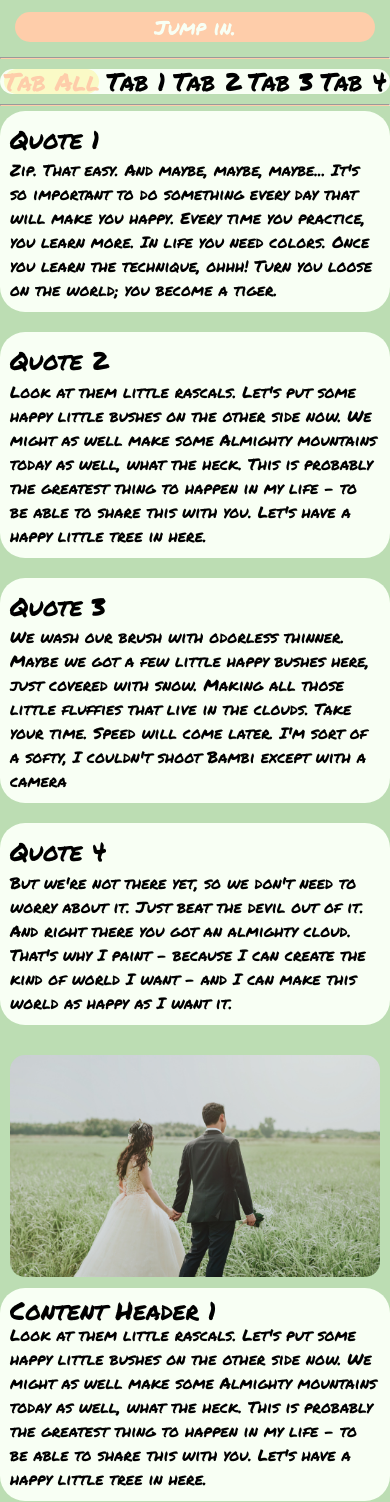
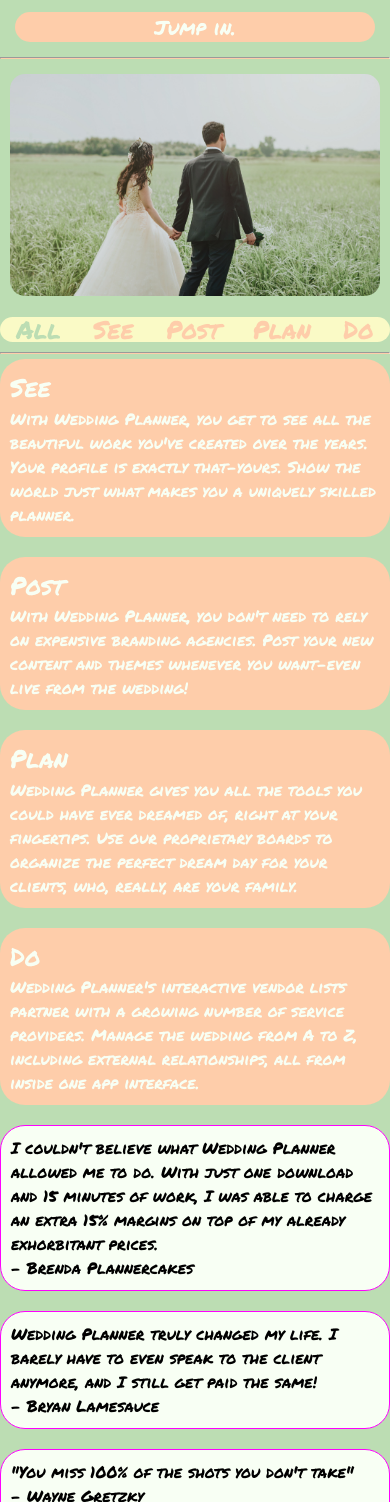
Before and after one commit to wedding-planner-build-week/UI-Rory, a plain HTML site: page index.html in a window 390 px wide. Shown: the part 498-2000 px from the top of the page. Drawn offline with Linux system fonts and the light colour scheme.

Commit message:
added copy content and desktop breakpoint styling

```diff
--- a/index.html
+++ b/index.html
@@ -13,7 +13,7 @@
 
 <body class="container">
     <div class="header">
-        <h1 class="nav-header">Wedding Planner App</h1>
+        <h1 class="nav-header">Wedding Planner</h1>
         <img class="menu-button" src="img/menu.png">
     </div>
         <div class="nav-container">
@@ -30,42 +30,43 @@
         <h2>Connect to your dream planner</h2>
         <h2>Plan the perfect day</h2>
     </div>
-    <a class="btn" href="#element1">What you get</a>
+    <a class="btn" href="#jumpin">What you get</a>
     <a class="btn" href="#">Jump in.</a>
     <hr class="line">
+    <img src="img/bouquet-bride-bride-and-groom-752842.jpg">
 
 <!-- TABS COMPONENT -->
 <div class="section">
-    <div class="tabs">
+    <div class="tabs" id="jumpin">
         <div class="tabs-links">
-            <div class="tabs-link tabs-link-selected" data-tab="all">Tab All</div>
-            <div class="tabs-link" data-tab="1">Tab 1</div>
-            <div class="tabs-link" data-tab="2">Tab 2</div>
-            <div class="tabs-link" data-tab="3">Tab 3</div>
-            <div class="tabs-link" data-tab="4">Tab 4</div>
+            <div class="tabs-link tabs-link-selected" data-tab="all">All</div>
+            <div class="tabs-link" data-tab="1">See</div>
+            <div class="tabs-link" data-tab="2">Post</div>
+            <div class="tabs-link" data-tab="3">Plan</div>
+            <div class="tabs-link" data-tab="4">Do</div>
         </div>
     </div>
     <hr class="line">
+    <div class="tabs-all">
             <div class="tabs-item tabs-item-selected" data-tab="1">
-                <div class="tabs-item-title">Quote 1</div>
-                <div class="tabs-item-description">Zip. That easy. And maybe, maybe, maybe... It's so important to do something every day that will make you happy. Every time you practice, you learn more. In life you need colors. Once you learn the technique, ohhh! Turn you loose on the world; you become a tiger.</div>
+                <div class="tabs-item-title">See</div>
+                <div class="tabs-item-description">With Wedding Planner, you get to see all the beautiful work you've created over the years. Your profile is exactly that-yours. Show the world just what makes you a uniquely skilled planner.</div>
             </div>
             <div class="tabs-item" data-tab="2">
-                <div class="tabs-item-title">Quote 2</div>
-                <div class="tabs-item-description">Look at them little rascals. Let's put some happy little bushes on the other side now. We might as well make some Almighty mountains today as well, what the heck. This is probably the greatest thing to happen in my life - to be able to share this with you. Let's have a happy little tree in here.</div>
+                <div class="tabs-item-title">Post</div>
+                <div class="tabs-item-description">With Wedding Planner, you don't need to rely on expensive branding agencies. Post your new content and themes whenever you want-even live from the wedding!</div>
                 </div>
             <div class="tabs-item" data-tab="3">
-                <div class="tabs-item-title">Quote 3</div>
-                <div class="tabs-item-description">We wash our brush with odorless thinner. Maybe we got a few little happy bushes here, just covered with snow. Making all those little fluffies that live in the clouds. Take your time. Speed will come later. I'm sort of a softy, I couldn't shoot Bambi except with a camera</div>
+                <div class="tabs-item-title">Plan</div>
+                <div class="tabs-item-description">Wedding Planner gives you all the tools you could have ever dreamed of, right at your fingertips. Use our proprietary boards to organize the perfect dream day for your clients, who, really, are your family.</div>
             </div>
             <div class="tabs-item" data-tab="4">
-                <div class="tabs-item-title">Quote 4</div>
-                <div class="tabs-item-description">But we're not there yet, so we don't need to worry about it. Just beat the devil out of it. And right there you got an almighty cloud. That's why I paint - because I can create the kind of world I want - and I can make this world as happy as I want it.</div>
+                <div class="tabs-item-title">Do</div>
+                <div class="tabs-item-description">Wedding Planner's interactive vendor lists partner with a growing number of service providers. Manage the wedding from A to Z, including external relationships, all from inside one app interface.</div>
             </div>
 </div>
-    <img src="img/bouquet-bride-bride-and-groom-752842.jpg">
 
-    <div class="content-box" id="element1" data-tab="1">
+    <!-- <div class="content-box" id="element1" data-tab="1">
             <h3>Content Header 1</h3>
             <p>Look at them little rascals. Let's put some happy little bushes on the other side now. We might as well make some Almighty mountains today as well, what the heck. This is probably the greatest thing to happen in my life - to be able to share this with you. Let's have a happy little tree in here.</p>
         </div>
@@ -80,16 +81,16 @@
     <div class="content-box" data-tab="4">
         <h3>Content Header 4</h3>
         <p>But we're not there yet, so we don't need to worry about it. Just beat the devil out of it. And right there you got an almighty cloud. That's why I paint - because I can create the kind of world I want - and I can make this world as happy as I want it.</p>
-    </div>
+    </div> -->
     <div class="quote-carousel">
-        <p class="quote">Tesimonial one text. <br>- Anon 1</p>
-        <p class="quote">Tesimonial two text. <br>- Anon 2</p>
+        <p class="quote">I couldn't believe what Wedding Planner allowed me to do. With just one download and 15 minutes of work, I was able to charge an extra 15% margins on top of my already exhorbitant prices. <br>- Brenda Plannercakes</p>
+        <p class="quote">Wedding Planner truly changed my life. I barely have to even speak to the client anymore, and I still get paid the same! <br>- Bryan Lamesauce</p>
         <p class="quote">"You miss 100% of the shots you don't take"<br>- Wayne Gretzky <br>- Michael Scott</p>
     </div>
 
     <footer>
         <div class="footer-content">
-            <p class="copyright">All Content Copyright Wedding Planner App 2019. All Rights Reserved</p>
+            <p class="copyright">All Content Copyright Wedding Planner App 2019</p>
             <p id="app-name">Wedding Planner App</p>
             <p id='privacy-policy'>Privacy Policy</p>
         </div>
--- a/less/footer.less
+++ b/less/footer.less
@@ -1,5 +1,11 @@
 .footer-content {
     display: flex;
+    justify-content: space-around;
+    background: @peach;
+    color: @ivory;
+    padding: 10px;
+    border-radius: 25px;
+
 
     p {
         font-size: 1rem;
--- a/less/global.less
+++ b/less/global.less
@@ -6,6 +6,11 @@ html {
   font-size: 62.5%;
   background-color: @green-tea;
   scroll-behavior: smooth;
+
+  @media @desktop {
+    // background: @daffodil;
+
+  }
 
 }
 
@@ -19,21 +24,37 @@ h1, h2, h3, h4, h5 {
 
 h1 {
   font-size: 4rem;
+
+  @media @desktop {
+    font-size: 4.5rem;
+  }
 }
 
 h2 {
   font-size: 3rem;
 
+  @media @desktop {
+    font-size: 3.5rem;
+  }
+
 }
 
 h3 {
-  font-size: 2.5rem;
+  font-size: 3rem;
+
+  @media @desktop {
+    font-size: 4.5rem;
+  }
 
 }
 
 p {
   line-height: 1.5;
   font-size: 1.6rem;
+
+  @media @desktop {
+    font-size: 2.1rem;
+  }
 }
 
 img {
@@ -48,6 +69,10 @@ img {
   width: 100%;
   margin: 0 auto;
 
+  @media @desktop {
+    max-width: 800px;
+  }
+
   // @media @mobile {
   //   width: 90%;
   //   margin: 0 5%;
--- a/less/home-page.less
+++ b/less/home-page.less
@@ -13,7 +13,6 @@
 
 
   .btn {
-    // border: 1px solid red;
     color: @ivory;
     background: @peach;
     padding: 5px;
@@ -36,11 +35,18 @@
 
   // Tabs
 
+.tabs-all {
+  @media @desktop {
+    display: flex;
+  }
+}
+
   .tabs-links {
     display: flex;
     justify-content: space-around;
     font-size: 2.5rem;
-    background-color: @ivory;
+    background-color: @daffodil;
+    color: @peach;
     border-radius: 25px;
     margin: 10px 0;
   }
@@ -50,8 +56,7 @@
   }
 
   .tabs-link-selected {
-    background: @daffodil;
-    color: @peach;
+    color: @green-tea;
     border-radius: 25px;
   }
 
@@ -60,15 +65,22 @@
     border-radius: 25px;
     margin-bottom: 20px;
     padding: 10px;
-    background-color: @ivory;
+    background-color: @peach;
+    color: @ivory;
     line-height: 1.5;
     font-size: 1.6rem;
+
+    @media @desktop {
+      margin: 10px;
+    }
 
     .tabs-item-title {
       font-size: 2.5rem;
     }
 
   }
+
+
 
   // End Tabs
 
--- a/less/navigation.less
+++ b/less/navigation.less
@@ -3,6 +3,11 @@
   align-items: center;
   .nav-header {
     color: @ivory;
+  }
+
+  @media @desktop {
+    justify-content: space-between;
+
   }
 }
 
--- a/less/variables.less
+++ b/less/variables.less
@@ -1,4 +1,6 @@
 @mobile: ~"(min-width: 500px)";
+
+@desktop: ~"(min-width: 550px)";
 
 // Color assignments
 // @font-color:
```
Also changed, not shown: js/index.js (+0 -22 lines), css/index.css.
